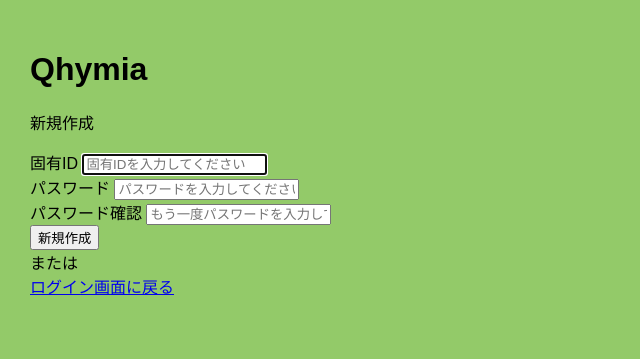
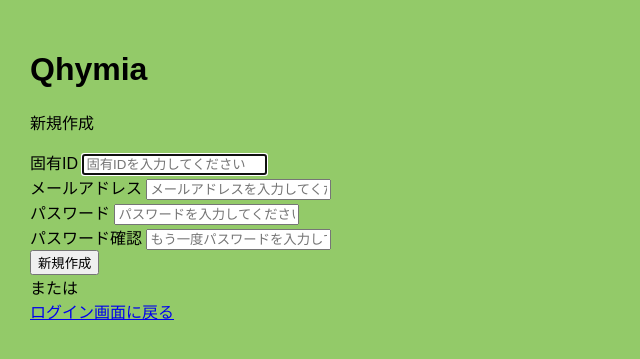
Before and after one commit to x24g061/QhymiaProject, a Django app: page /signup/ in a window 1280 px wide. Shown: the part 70-429 px from the top of the page, without its empty margins (0-640 px from the left). Run offline with Django 5.2, Linux system fonts and the light colour scheme.

Commit message:
feat: メールアドレスでユーザー登録できるようにする

```diff
--- a/apps/accounts/forms.py
+++ b/apps/accounts/forms.py
@@ -14,6 +14,19 @@ class SignUpForm(UserCreationForm):
                 "autocomplete": "username",
             }
         ),
+    )
+
+    email = forms.EmailField(
+        label="メールアドレス",
+        widget=forms.EmailInput(
+            attrs={
+                "placeholder": "メールアドレスを入力してください",
+                "autocomplete": "email",
+            }
+        ),
+        error_messages={
+            "unique": "このメールアドレスは既に使用されています。",
+        },
     )
 
     password1 = forms.CharField(
@@ -40,6 +53,13 @@ class SignUpForm(UserCreationForm):
         model = User
         fields = (
             "user_id",
+            "email",
             "password1",
             "password2",
         )
+
+        error_messages = {
+            "email": {
+                "unique": "このメールアドレスは既に使用されています。",
+            },
+        }
--- a/apps/accounts/models.py
+++ b/apps/accounts/models.py
@@ -53,8 +53,12 @@ class User(AbstractUser):
         help_text="ログイン用の固有ID",
     )
 
+    email = models.EmailField(
+        unique=True,
+    )
+
     USERNAME_FIELD = "user_id"
-    REQUIRED_FIELDS = []
+    REQUIRED_FIELDS = ["email"]
 
     objects = UserManager()
 
--- a/templates/signup.html
+++ b/templates/signup.html
@@ -24,6 +24,20 @@
                 {{ form.user_id }}
 
                 {% for error in form.user_id.errors %}
+                    <p class="error-message">
+                        {{ error }}
+                    </p>
+                {% endfor %}
+            </div>
+
+            <div class="form-group">
+                <label for="{{ form.email.id_for_label }}">
+                    メールアドレス
+                </label>
+
+                {{ form.email }}
+
+                {% for error in form.email.errors %}
                     <p class="error-message">
                         {{ error }}
                     </p>
```
Also changed, not shown: apps/accounts/migrations/0003_alter_user_email.py (added).
